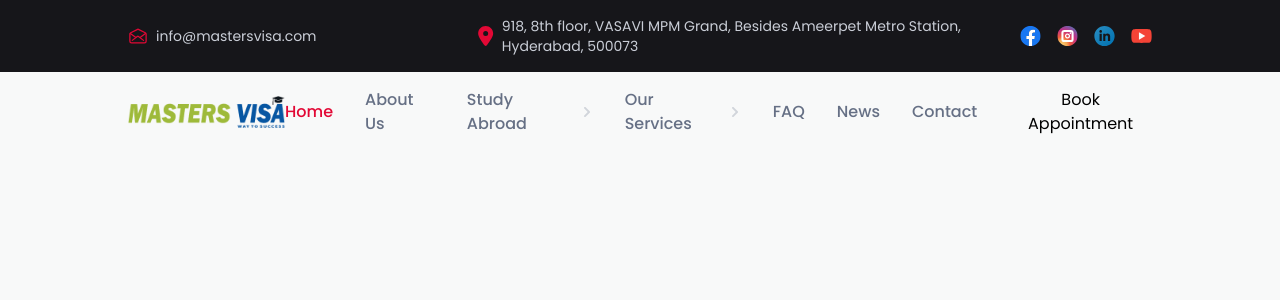
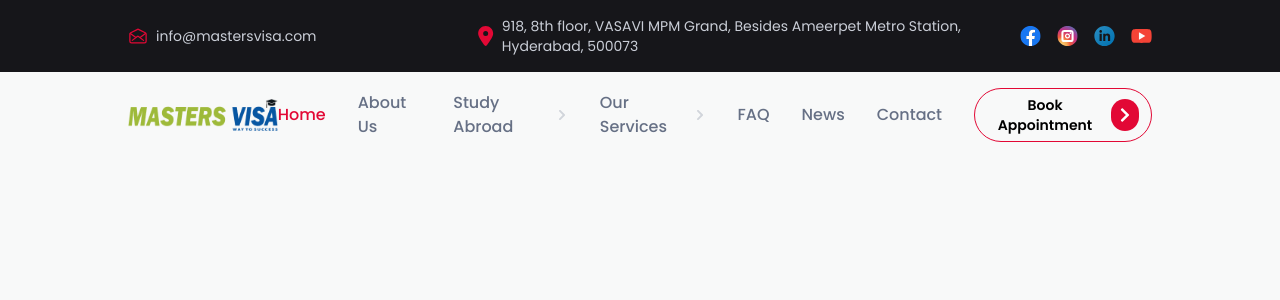
Before and after one commit to Vijay2r24/master_visa, a React (Create React App) app: page / in a window 1280 px wide. Shown: the top 300 px of the page. Built offline with nearby package versions, Linux system fonts and the light colour scheme.

Commit message:
button and button styles

```diff
--- a/src/components/Button.js
+++ b/src/components/Button.js
@@ -1,10 +1,14 @@
 import React from "react";
+import { FaChevronRight } from "react-icons/fa";
 
 // Reusable Button Component
-const Button = ({ children, onClick, style, className }) => {
+const Button = ({ children, onClick }) => {
   return (
-    <button onClick={onClick} style={style} className={className}>
+    <button onClick={onClick} className="btn_outline">
       {children}
+      <div className="btn_outline_circle ">
+        <FaChevronRight className="w-4 h-4" />
+      </div>
     </button>
   );
 };
--- a/src/index.css
+++ b/src/index.css
@@ -6,6 +6,11 @@ body {
   @apply font-sans;
 }
 
-.btn_outline {
-  @layer px-8 py-3 border border-1.5 rounded-full border-primary_color flex items-center gap-8;
+@layer components {
+  .btn_outline {
+    @apply px-3 py-1.5 border border-[1.5px] rounded-full border-primary_color flex items-center gap-2 text-sm font-semibold hover:bg-primary_color hover:text-white transition-all duration-500;
+  }
+  .btn_outline_circle {
+    @apply h-8 w-8 bg-primary_color text-white rounded-full flex items-center justify-center;
+  }
 }
```
